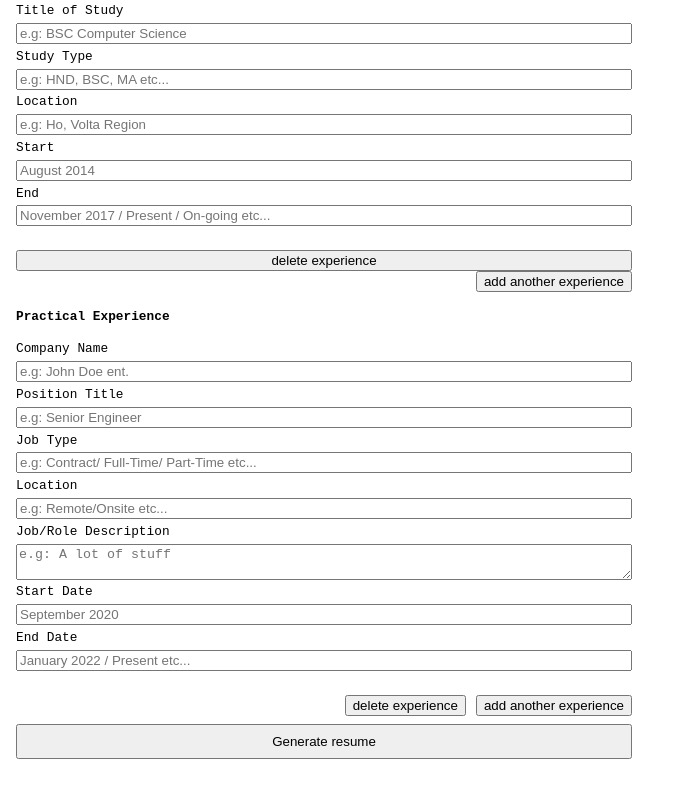
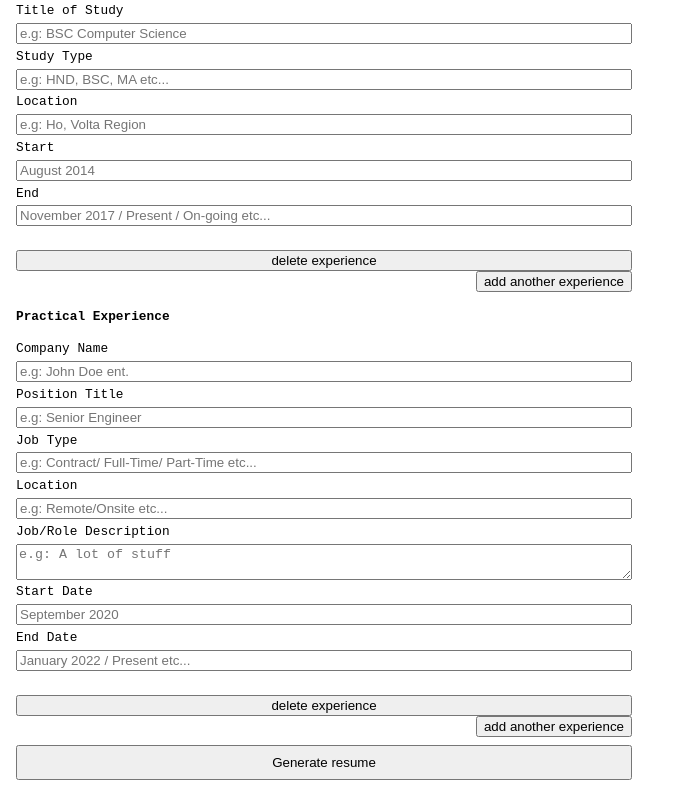
Before and after one commit to kafui4k/cv-project, a React (Create React App) app: page / in a window 1280 px wide. Shown: the part 430-1218 px from the top of the page, without its empty margins (0-679 px from the left). Before the commit the page ends 1197 px from the top, so only its background shows below. Built offline with nearby package versions, Linux system fonts and the light colour scheme.

Commit message:
Implement delete experience feature in Practical Component

```diff
--- a/src/components/forms/Practical.js
+++ b/src/components/forms/Practical.js
@@ -41,22 +41,30 @@ function Practical() {
     ]);
   };
 
+  const handleDeleteWorkExperience = (id) => {
+    setWorkExperiences(
+      workExperiences.filter((workExperience) => workExperience.id !== id)
+    );
+  };
+
   return (
     <div className="practical_experience_wrapper">
       <h4 className="pinfo___title">Practical Experience</h4>
       {workExperiences.map((workExp) => {
         return (
-          <PracticalItem
-            key={workExp.id}
-            experience={workExp}
-            onChange={handleWorkExperienceFormChange}
-          />
+          <>
+            <PracticalItem
+              key={workExp.id}
+              experience={workExp}
+              onChange={handleWorkExperienceFormChange}
+            />
+            <button onClick={() => handleDeleteWorkExperience(workExp.id)}>
+              delete experience
+            </button>
+          </>
         );
       })}
       <div className="practical___experience___wrapper___buttons">
-        <button onClick={() => alert('delete this experience')}>
-          delete experience
-        </button>
         <button onClick={addNewWorkExperience}>add another experience</button>
       </div>
     </div>
```
